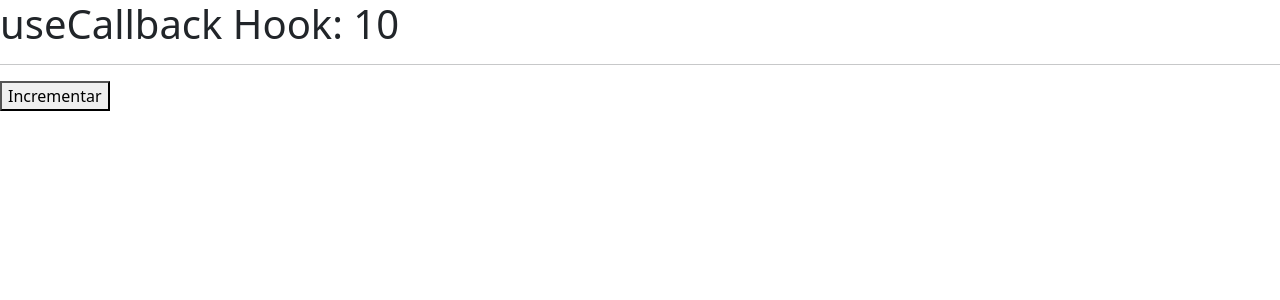
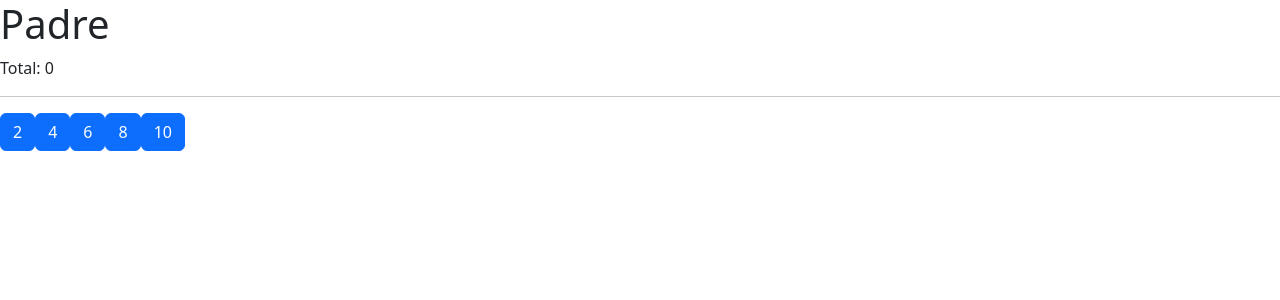
Before and after one commit to danielariosv91/app-react-hooks, a React (Vite) app: page / in a window 1280 px wide. Shown: the top 300 px of the page. Built offline with nearby package versions, Linux system fonts and the light colour scheme.

Commit message:
ejercicio de hooks

```diff
--- a/src/main.jsx
+++ b/src/main.jsx
@@ -12,10 +12,11 @@
 import { Memorize } from './useMemo/Memorize'
 import { MemoHook } from './useMemo/MemoHook'
 import { CallbackHook } from './useMemo/CallbackHook'
+import { Padre } from './tarea-memo/Padre'
 
 
 ReactDOM.createRoot(document.getElementById('root')).render(
   <React.StrictMode>
-    <CallbackHook />
+    <Padre />
   </React.StrictMode>,
 )
--- /dev/null
+++ b/src/tarea-memo/Hijo.jsx
@@ -0,0 +1,15 @@
+import { memo } from 'react'
+
+export const Hijo = memo(({ numero, incrementar }) => {
+
+    console.log('  Me volví a generar :(  ');
+
+    return (
+        <button
+            className="btn btn-primary mr-3"
+            onClick={() => incrementar(numero)}
+        >
+            {numero}
+        </button>
+    )
+})
--- /dev/null
+++ b/src/tarea-memo/Padre.jsx
@@ -0,0 +1,43 @@
+import { useCallback } from 'react'
+import { Hijo } from './Hijo'
+import { useState } from 'react';
+
+export const Padre = () => {
+
+    const numeros = [2, 4, 6, 8, 10];
+    const [valor, setValor] = useState(0);
+
+
+    const incrementar = useCallback(
+        (num) => {
+            setValor((valor) => valor + num)
+        },
+        [],
+    )
+
+
+    // const incrementar = ( num ) => {
+    //     setValor( valor + num )
+    // }
+
+
+    return (
+        <div>
+            <h1>Padre</h1>
+            <p> Total: {valor} </p>
+
+            <hr />
+
+            {
+                numeros.map(n => (
+                    <Hijo
+                        key={n}
+                        numero={n}
+                        incrementar={incrementar}
+                    />
+                ))
+            }
+            {/* <Hijo /> */}
+        </div>
+    )
+}
--- a/src/useMemo/CallbackHook.jsx
+++ b/src/useMemo/CallbackHook.jsx
@@ -8,8 +8,8 @@
 
     {/** Memoriza funciones */ }
     const incrementFather = useCallback(
-        () => {
-            setCounter((counter) => counter + 1);
+        (value) => {
+            setCounter((counter) => counter + value);
         },
         [],
     )
--- a/src/useMemo/ShowIncremente.jsx
+++ b/src/useMemo/ShowIncremente.jsx
@@ -1,5 +1,5 @@
 export const ShowIncremente = ({increment}) => {
   return (
-    <button onClick={() => { increment() }}>Incrementar</button>
+    <button onClick={() => { increment(5) }}>Incrementar</button>
   )
 }
```
Also changed, not shown: 1 other file (tests, documents, lock files or other folders).
